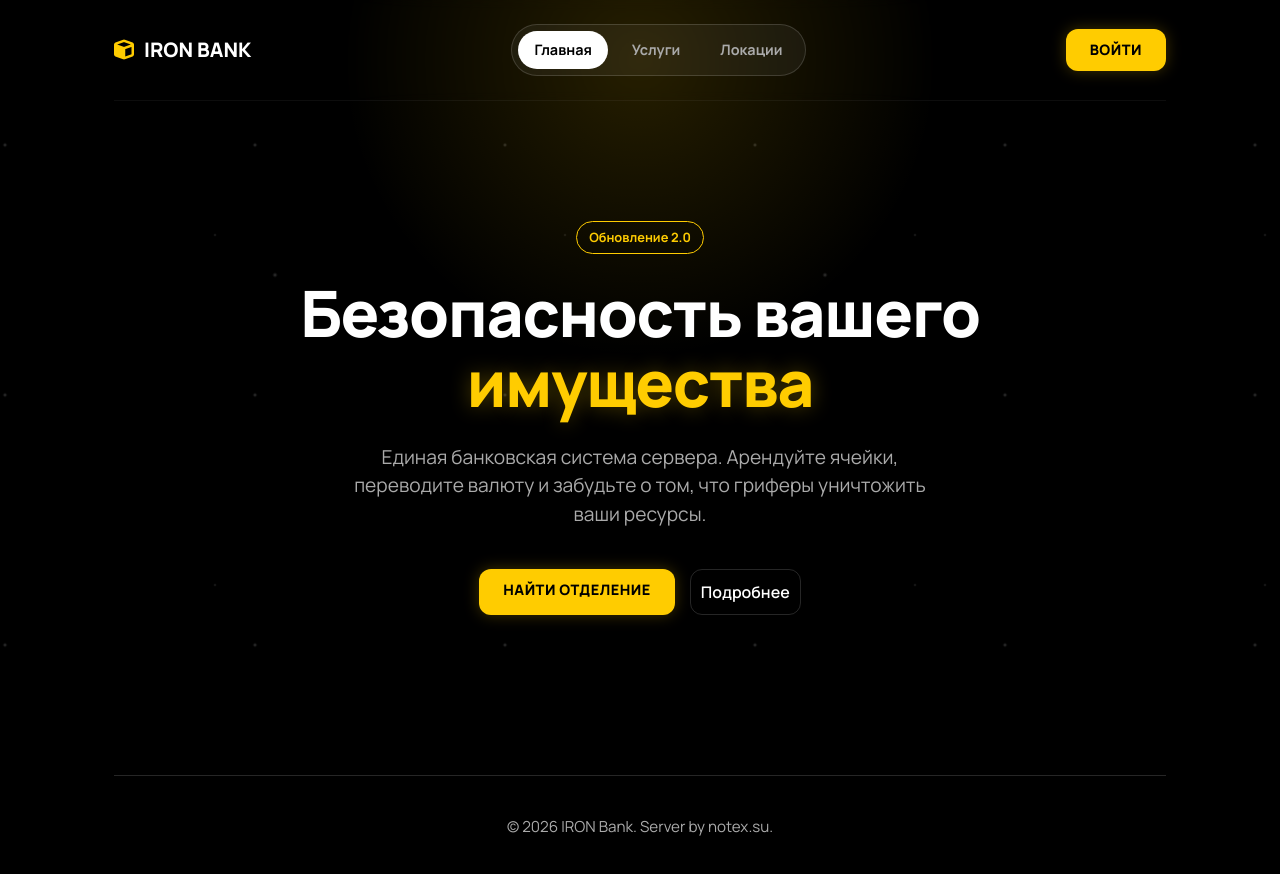
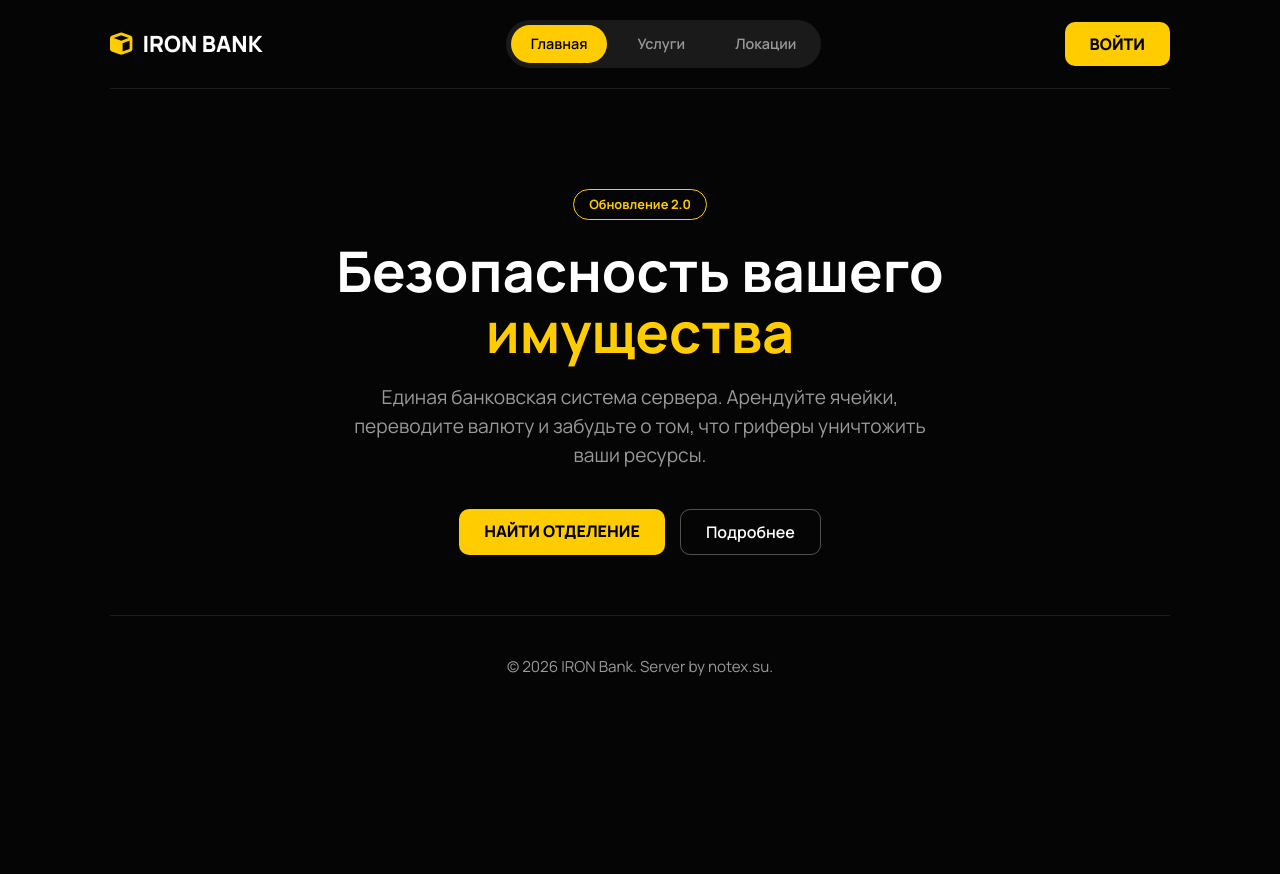
Before and after one commit to MoZGiq/Bank, a plain HTML site: page index.html in a window 1280 px wide. After the commit the page ends 800 px from the top, so only its background shows below. Drawn offline with Linux system fonts and the light colour scheme.

Commit message:
Update styles.css

```diff
--- a/styles.css
+++ b/styles.css
@@ -1,191 +1,248 @@
-/* styles.css - ОБНОВЛЕННАЯ ЦВЕТОВАЯ СХЕМА */
+/* === styles.css === */
+
+/* 1. Подключение шрифтов и иконок */
 @import url('https://fonts.googleapis.com/css2?family=Manrope:wght@400;500;600;700;800&display=swap');
 @import url('https://cdnjs.cloudflare.com/ajax/libs/font-awesome/6.4.0/css/all.min.css');
 
+/* 2. Настройки цветов (Черный и Желтый) */
 :root {
-    /* Цвета с картинки: Черный + Яркий Желтый */
-    --bg-page: #000000;       /* Абсолютный черный */
-    --bg-card: #0a0a0a;       /* Едва заметный серый для карточек */
-    --border: rgba(255, 255, 255, 0.15); /* Более яркие границы */
-
-    --primary: #ffcc00;       /* Тот самый желтый с картинки */
-    --primary-glow: rgba(255, 204, 0, 0.25); /* Желтое свечение */
-
+    --bg-body: #050505;       /* Почти черный фон */
+    --bg-card: #121212;       /* Темно-серый для карточек */
+    --primary: #ffcc00;       /* Яркий желтый */
     --text-main: #ffffff;     /* Белый текст */
-    --text-muted: #aaaaaa;    /* Светло-серый текст */
+    --text-muted: #999999;    /* Серый текст */
+    --border: rgba(255, 255, 255, 0.1);
 }
 
-* { margin: 0; padding: 0; box-sizing: border-box; }
+/* 3. Базовые сбросы */
+* {
+    margin: 0;
+    padding: 0;
+    box-sizing: border-box;
+}
 
 body {
-    background-color: var(--bg-page);
+    background-color: var(--bg-body);
     color: var(--text-main);
     font-family: 'Manrope', sans-serif;
     line-height: 1.5;
-    overflow-x: hidden;
+    min-height: 100vh;
     display: flex;
     flex-direction: column;
-    min-height: 100vh;
 }
 
-/* Фоновое свечение (Желтое) */
-.glow-bg {
-    position: fixed;
-    top: -30%; left: 50%; transform: translateX(-50%);
-    width: 600px; height: 600px;
-    background: radial-gradient(circle, var(--primary-glow) 0%, rgba(0,0,0,0) 70%);
-    z-index: -1; opacity: 0.6; pointer-events: none;
+/* Контейнер для центрирования */
+.container {
+    width: 100%;
+    max-width: 1100px;
+    margin: 0 auto;
+    padding: 0 20px;
+    flex: 1; /* Чтобы футер прижимался к низу */
 }
 
-/* Добавляем звезды на фон, как на картинке */
-body::before {
-    content: "";
-    position: fixed;
-    top: 0; left: 0; width: 100%; height: 100%;
-    background-image:
-        radial-gradient(white, rgba(255,255,255,.2) 2px, transparent 3px),
-        radial-gradient(white, rgba(255,255,255,.15) 1px, transparent 2px),
-        radial-gradient(white, rgba(255,255,255,.1) 2px, transparent 3px);
-    background-size: 550px 550px, 350px 350px, 250px 250px;
-    background-position: 0 0, 40px 60px, 130px 270px;
-    opacity: 0.2;
-    z-index: -2;
+/* 4. Шапка (Header) */
+header {
+    display: flex;
+    justify-content: space-between;
+    align-items: center;
+    padding: 20px 0;
+    border-bottom: 1px solid var(--border);
+    margin-bottom: 40px;
 }
 
-.container {
-    max-width: 1100px;
-    margin: 0 auto;
-    padding: 0 24px;
-    flex: 1;
-    width: 100%;
+.logo {
+    text-decoration: none;
+    color: white;
+    font-weight: 800;
+    font-size: 1.4rem;
+    display: flex;
+    align-items: center;
+    gap: 10px;
 }
-
-/* Шапка */
-header {
-    display: flex; justify-content: space-between; align-items: center;
-    padding: 24px 0; backdrop-filter: blur(5px);
-    margin-bottom: 40px;
-    border-bottom: 1px solid rgba(255,255,255,0.05);
-}
-
-.logo { font-weight: 800; font-size: 1.25rem; display: flex; align-items: center; gap: 10px; text-decoration: none; color: white; }
 .logo i { color: var(--primary); }
 
+/* Меню навигации */
 .nav-menu {
-    display: flex; gap: 8px;
-    background: rgba(255,255,255,0.05); /* Чуть светлее фон меню */
-    padding: 6px 6px;
-    border-radius: 100px;
-    border: 1px solid var(--border);
+    display: flex;
+    gap: 10px;
+    background: #1a1a1a;
+    padding: 5px;
+    border-radius: 50px;
 }
 
 .nav-menu a {
     text-decoration: none;
     color: var(--text-muted);
-    font-weight: 700; /* Жирнее шрифт */
+    font-weight: 600;
+    padding: 8px 20px;
+    border-radius: 25px;
+    transition: 0.3s;
     font-size: 0.9rem;
-    padding: 8px 16px;
-    border-radius: 20px;
-    transition: 0.2s;
 }
 
-.nav-menu a:hover { color: var(--text-main); background: rgba(255,255,255,0.1); }
-.nav-menu a.active { background: var(--text-main); color: black; } /* Активная кнопка теперь белая с черным текстом для контраста */
+.nav-menu a:hover { color: white; }
+.nav-menu a.active {
+    background: var(--primary);
+    color: black;
+}
 
-/* Кнопки - ЖЕЛТЫЕ с ЧЕРНЫМ текстом (для читаемости) */
+/* Кнопка "Войти" */
 .btn-primary {
     background: var(--primary);
-    color: #000000; /* Черный текст на желтом фоне */
-    padding: 10px 24px;
-    border-radius: 12px; text-decoration: none; font-weight: 800; font-size: 0.9rem;
-    transition: 0.2s; box-shadow: 0 0 15px var(--primary-glow);
-    text-transform: uppercase; /* Как на картинке */
-    letter-spacing: 0.5px;
+    color: black;
+    text-decoration: none;
+    padding: 10px 25px;
+    border-radius: 10px;
+    font-weight: 800;
+    transition: 0.3s;
+    text-transform: uppercase;
 }
 .btn-primary:hover {
-    background: #ffe066;
-    box-shadow: 0 0 25px var(--primary-glow);
-    transform: translateY(-2px);
+    background: white;
+    box-shadow: 0 0 15px var(--primary);
 }
 
-/* Элементы страниц */
-.hero { padding: 80px 0; text-align: center; }
+/* 5. Главный блок (Hero) */
+.hero {
+    text-align: center;
+    padding: 60px 0;
+}
 
-/* Бейдж - желтая обводка */
 .badge {
     display: inline-block;
-    background: transparent;
     color: var(--primary);
-    padding: 6px 12px; border-radius: 100px;
-    font-size: 0.8rem; font-weight: 700; margin-bottom: 24px;
     border: 1px solid var(--primary);
+    padding: 5px 15px;
+    border-radius: 20px;
+    font-weight: 700;
+    font-size: 0.8rem;
+    margin-bottom: 20px;
 }
 
-h1 { font-size: 4rem; font-weight: 800; line-height: 1.1; margin-bottom: 24px; letter-spacing: -0.02em; color: white; }
+h1 {
+    font-size: 3.5rem;
+    line-height: 1.1;
+    margin-bottom: 20px;
+    color: white;
+}
+h1 span { color: var(--primary); }
 
-/* Тот самый желтый текст из картинки */
-h1 span {
-    color: var(--primary);
-    background: none;
-    -webkit-text-fill-color: initial;
-    text-shadow: 0 0 20px rgba(255, 204, 0, 0.3);
+.lead {
+    color: var(--text-muted);
+    font-size: 1.2rem;
+    max-width: 600px;
+    margin: 0 auto 40px;
 }
 
-.lead { font-size: 1.2rem; color: var(--text-muted); max-width: 600px; margin: 0 auto 40px; }
-.page-title { font-size: 2.5rem; font-weight: 800; margin-bottom: 10px; color: var(--primary); }
-.page-desc { color: var(--text-muted); margin-bottom: 40px; font-size: 1.1rem; }
+/* Второстепенная кнопка */
+.btn-outline {
+    display: inline-block;
+    text-decoration: none;
+    color: white;
+    border: 1px solid rgba(255,255,255,0.3);
+    padding: 10px 25px;
+    border-radius: 10px;
+    font-weight: 600;
+    transition: 0.3s;
+}
+.btn-outline:hover {
+    border-color: var(--primary);
+    color: var(--primary);
+}
 
-/* Карточки */
-.grid-3 { display: grid; grid-template-columns: repeat(auto-fit, minmax(300px, 1fr)); gap: 24px; }
+/* 6. Сетка карточек */
+.grid-3 {
+    display: grid;
+    grid-template-columns: repeat(auto-fit, minmax(300px, 1fr));
+    gap: 25px;
+    margin-bottom: 60px;
+}
 
+/* Стиль карточки */
 .card {
     background: var(--bg-card);
+    padding: 30px;
+    border-radius: 20px;
     border: 1px solid var(--border);
-    padding: 32px; border-radius: 24px; transition: 0.3s;
+    transition: 0.3s;
 }
 .card:hover {
-    border-color: var(--primary); /* При наведении рамка становится желтой */
-    transform: translateY(-4px);
-    box-shadow: 0 5px 20px rgba(0,0,0,0.5);
+    border-color: var(--primary);
+    transform: translateY(-5px);
 }
 
 .icon-box {
-    width: 48px; height: 48px;
-    background: rgba(255, 204, 0, 0.1); /* Желтый фон иконки */
-    border-radius: 12px; display: flex; align-items: center; justify-content: center;
-    font-size: 1.2rem;
-    color: var(--primary); /* Желтая иконка */
+    font-size: 1.5rem;
+    color: var(--primary);
     margin-bottom: 20px;
+    width: 50px;
+    height: 50px;
+    background: rgba(255, 204, 0, 0.1);
+    display: flex;
+    align-items: center;
+    justify-content: center;
+    border-radius: 10px;
 }
 
-h3 { font-size: 1.2rem; margin-bottom: 8px; font-weight: 700; color: white; }
+h3 { margin-bottom: 10px; color: white; }
 p { color: var(--text-muted); font-size: 0.95rem; }
 
-/* Локации */
-.loc-card { background: var(--bg-card); border: 1px solid var(--border); border-radius: 24px; overflow: hidden; transition: 0.3s; display: flex; flex-direction: column; }
-.loc-card:hover { border-color: var(--primary); }
-.loc-img { height: 200px; width: 100%; background-size: cover; background-position: center; filter: grayscale(20%); } /* Чуть приглушил цвета фото */
-.loc-body { padding: 24px; flex: 1; display: flex; flex-direction: column; }
+/* Заголовки страниц */
+.page-title { font-size: 2.5rem; margin-bottom: 10px; color: var(--primary); }
+.page-desc { color: var(--text-muted); margin-bottom: 40px; }
 
-.loc-tags { display: flex; gap: 8px; margin-bottom: 16px; }
-.tag { font-size: 0.75rem; font-weight: 700; padding: 4px 10px; border-radius: 6px; background: rgba(255,255,255,0.1); color: white; }
-.tag.active { background: var(--primary); color: black; } /* Активный тег желтый */
+/* 7. Локации */
+.loc-card {
+    background: var(--bg-card);
+    border-radius: 20px;
+    overflow: hidden;
+    border: 1px solid var(--border);
+    display: flex;
+    flex-direction: column;
+}
+.loc-img {
+    height: 200px;
+    background-size: cover;
+    background-position: center;
+    filter: grayscale(30%);
+}
+.loc-body { padding: 25px; flex: 1; display: flex; flex-direction: column; }
 
-.btn-outline {
-    display: block; text-align: center; width: 100%; padding: 10px;
-    border: 1px solid var(--border); border-radius: 12px;
-    color: white; text-decoration: none; font-weight: 600;
-    transition: 0.2s; margin-top: auto;
+.loc-tags { margin-bottom: 15px; display: flex; gap: 10px; }
+.tag {
+    font-size: 0.75rem;
+    padding: 4px 8px;
+    background: #333;
+    border-radius: 5px;
+    color: #ccc;
 }
-.btn-outline:hover {
-    background: var(--primary);
-    color: black;
-    border-color: var(--primary);
+.tag.active { background: var(--primary); color: black; font-weight: bold; }
+
+.btn-full {
+    display: block;
+    width: 100%;
+    text-align: center;
+    margin-top: auto;
+    padding: 10px;
+    border: 1px solid var(--border);
+    border-radius: 10px;
+    color: white;
+    text-decoration: none;
+    transition: 0.3s;
+}
+.btn-full:hover { background: var(--primary); color: black; }
+
+/* 8. Футер */
+footer {
+    border-top: 1px solid var(--border);
+    padding: 40px 0;
+    text-align: center;
+    margin-top: auto;
+    color: var(--text-muted);
 }
 
-footer { border-top: 1px solid var(--border); margin-top: 80px; padding: 40px 0; text-align: center; color: var(--text-muted); font-size: 0.9rem; }
-
+/* Мобильная адаптация */
 @media (max-width: 768px) {
+    .nav-menu { display: none; } /* Скрываем меню на телефонах */
     h1 { font-size: 2.5rem; }
-    .nav-menu { display: none; }
 }
```
